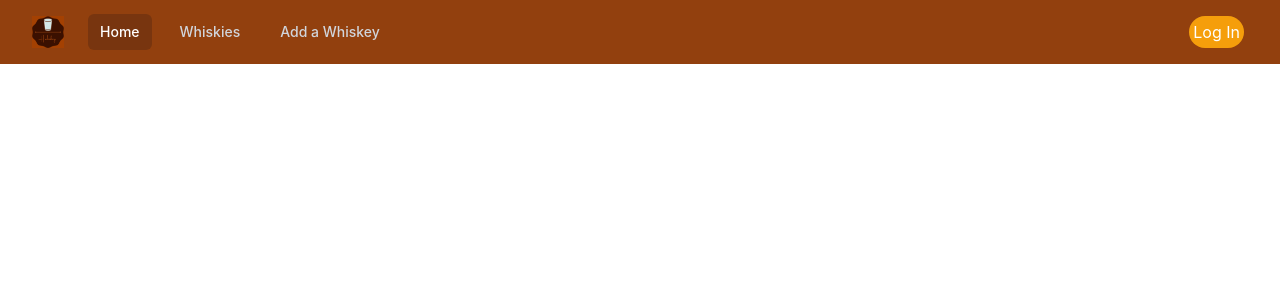
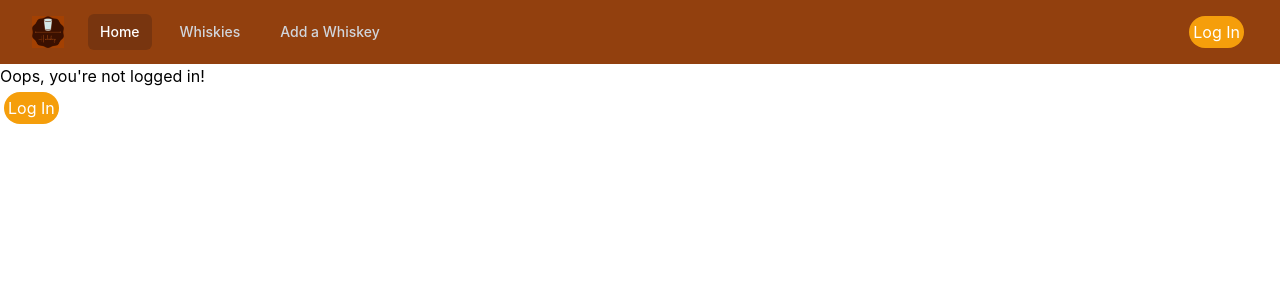
Before and after one commit to T3A2-Wolfpack/frontend, a React (Vite) app: page /profile in a window 1280 px wide. Shown: the top 300 px of the page. Built offline with nearby package versions, Linux system fonts and the light colour scheme.

Commit message:
changing branch

```diff
--- a/src/pages/Profile.jsx
+++ b/src/pages/Profile.jsx
@@ -1,5 +1,6 @@
 import { useAuth0 } from "@auth0/auth0-react";
 import React from "react";
+import LoginButton from "../components/Login";
 
 const Profile = () => {
   const { user, isAuthenticated, isLoading } = useAuth0();
@@ -9,12 +10,17 @@ const Profile = () => {
   }
 
   return (
-    isAuthenticated && (
+    isAuthenticated ? (
       <div>
         <img src={user.picture} alt={user.name} />
         <h2>{user.name}</h2>
         <p>{user.email}</p>
       </div>
+    ) : (
+      <>
+        <h1>Oops, you're not logged in!</h1>
+        <LoginButton className="lg:btn" />
+      </>
     )
   );
 };
```
